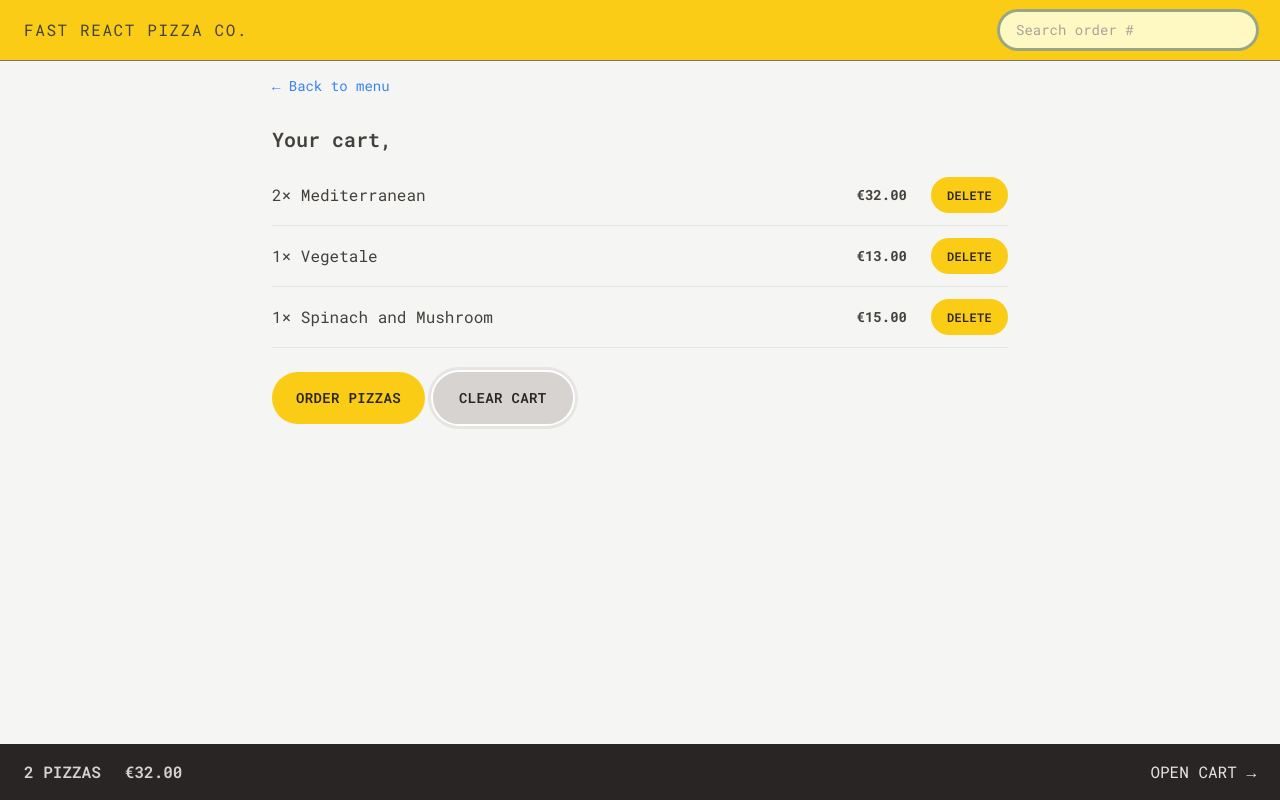
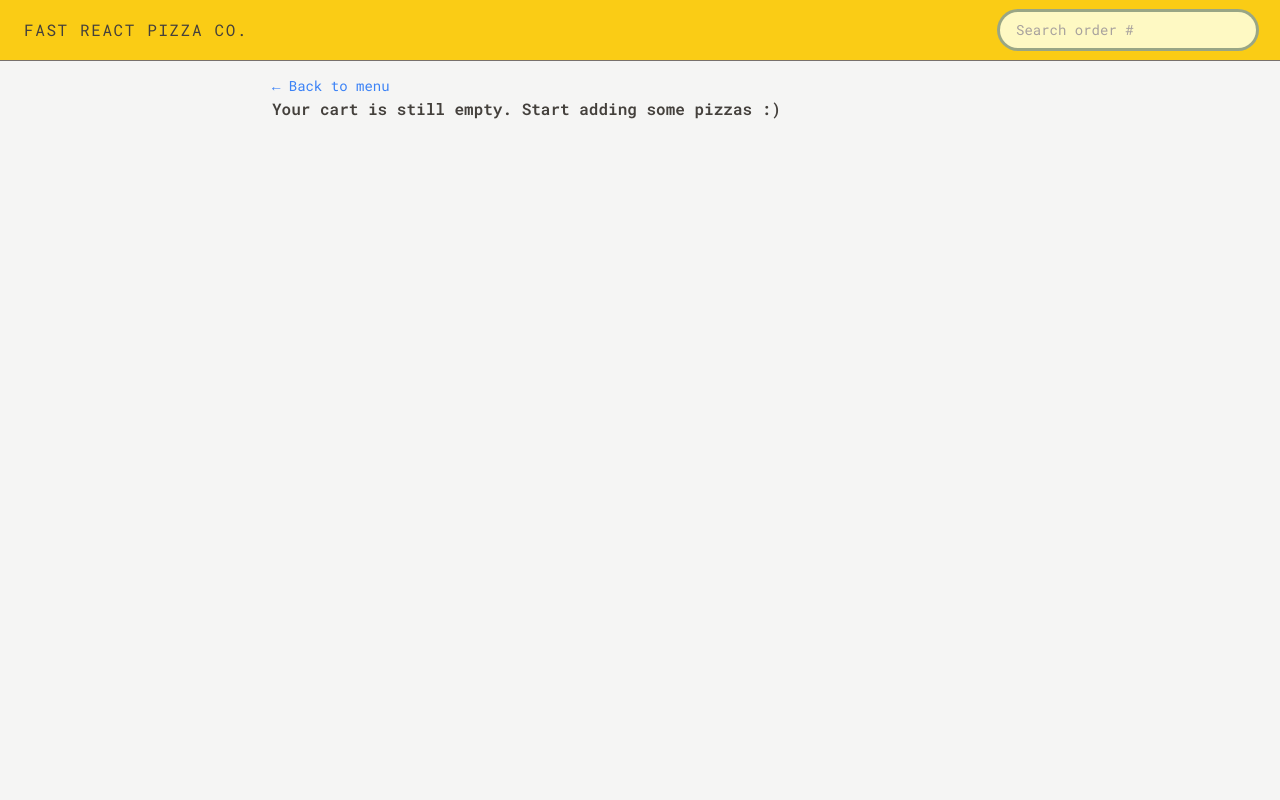
Before and after one commit to FlamingShali/Fast-React-Pizza, a React (Vite) app: page /cart in a window 1280 px wide. Both pictures are taken after a click on the button "CLEAR CART". Built offline with nearby package versions, Linux system fonts and the light colour scheme.

Commit message:
added deliting cart items functionality

```diff
--- a/src/features/cart/Cart.jsx
+++ b/src/features/cart/Cart.jsx
@@ -2,35 +2,39 @@ import { Link } from 'react-router-dom';
 import LinkButton from '../../ui/LinkButton';
 import Button from '../../ui/Button';
 import CartItem from './CartItem';
-import { useSelector } from 'react-redux';
-
-const fakeCart = [
-  {
-    pizzaId: 12,
-    name: 'Mediterranean',
-    quantity: 2,
-    unitPrice: 16,
-    totalPrice: 32,
-  },
-  {
-    pizzaId: 6,
-    name: 'Vegetale',
-    quantity: 1,
-    unitPrice: 13,
-    totalPrice: 13,
-  },
-  {
-    pizzaId: 11,
-    name: 'Spinach and Mushroom',
-    quantity: 1,
-    unitPrice: 15,
-    totalPrice: 15,
-  },
-];
+import { useDispatch, useSelector } from 'react-redux';
+import { clearCart, getCart, getUser } from './cartSlice';
+import EmptyCart from './EmptyCart';
+// const fakeCart = [
+//   {
+//     pizzaId: 12,
+//     name: 'Mediterranean',
+//     quantity: 2,
+//     unitPrice: 16,
+//     totalPrice: 32,
+//   },
+//   {
+//     pizzaId: 6,
+//     name: 'Vegetale',
+//     quantity: 1,
+//     unitPrice: 13,
+//     totalPrice: 13,
+//   },
+//   {
+//     pizzaId: 11,
+//     name: 'Spinach and Mushroom',
+//     quantity: 1,
+//     unitPrice: 15,
+//     totalPrice: 15,
+//   },
+// ];
 
 function Cart() {
-  const username = useSelector((state) => state.user.username);
-  const cart = fakeCart;
+  const username = useSelector(getUser);
+  const cart = useSelector(getCart);
+  const dispatch = useDispatch();
+
+  if (!cart.length) return <EmptyCart />;
 
   return (
     <div className="px-4 py-3">
@@ -45,7 +49,7 @@ function Cart() {
 
       <ul className="mt-3 divide-y divide-stone-200 border-b">
         {cart.map((item) => (
-          <CartItem item={item} key={item.key} />
+          <CartItem item={item} key={item.id} />
         ))}
       </ul>
 
@@ -54,7 +58,9 @@ function Cart() {
           Order pizzas
         </Button>
 
-        <Button type="secondary">Clear cart</Button>
+        <Button type="secondary" onClick={() => dispatch(clearCart())}>
+          Clear cart
+        </Button>
       </div>
     </div>
   );
--- a/src/features/cart/CartItem.jsx
+++ b/src/features/cart/CartItem.jsx
@@ -1,5 +1,6 @@
 import Button from '../../ui/Button';
 import { formatCurrency } from '../../utils/helpers';
+import DeleteItem from './DeleteItem';
 
 function CartItem({ item }) {
   const { pizzaId, name, quantity, totalPrice } = item;
@@ -11,7 +12,7 @@ function CartItem({ item }) {
       </p>
       <div className="flex items-center justify-between sm:gap-6">
         <p className="text-sm font-bold">{formatCurrency(totalPrice)}</p>
-        <Button type="small">Delete</Button>
+        <DeleteItem pizzaId={pizzaId} />
       </div>
     </li>
   );
--- /dev/null
+++ b/src/features/cart/DeleteItem.jsx
@@ -0,0 +1,13 @@
+import { useDispatch } from 'react-redux';
+import Button from '../../ui/Button';
+import { deleteItem } from './cartSlice';
+const DeleteItem = ({ pizzaId }) => {
+  const dispatch = useDispatch();
+  return (
+    <Button onClick={() => dispatch(deleteItem(pizzaId))} type="small">
+      Delete
+    </Button>
+  );
+};
+
+export default DeleteItem;
--- a/src/features/cart/EmptyCart.jsx
+++ b/src/features/cart/EmptyCart.jsx
@@ -1,11 +1,14 @@
 import { Link } from 'react-router-dom';
+import LinkButton from '../../ui/LinkButton';
 
 function EmptyCart() {
   return (
-    <div>
-      <Link to="/menu">&larr; Back to menu</Link>
+    <div className="px-4 py-3">
+      <LinkButton to="/menu">&larr; Back to menu</LinkButton>
 
-      <p>Your cart is still empty. Start adding some pizzas :)</p>
+      <p className="font-semibold">
+        Your cart is still empty. Start adding some pizzas :)
+      </p>
     </div>
   );
 }
--- a/src/features/cart/cartSlice.js
+++ b/src/features/cart/cartSlice.js
@@ -52,7 +52,12 @@ export const {
 
 export default cartSlice.reducer;
 
+export const getCart = (state) => state.cart.cart;
+export const getUser = (state) => state.user.username;
+
 export const getTotalCartQuantity = (state) =>
   state.cart.cart.reduce((sum, item) => sum + item.quantity, 0);
 export const getTotalCartPrice = (state) =>
   state.cart.cart.reduce((sum, item) => sum + item.totalPrice, 0);
+export const getCurrentQuantityById = (id) => (state) =>
+  state.cart.cart.find((item) => item.pizzaId === id)?.quantity ?? 0;
--- a/src/features/menu/MenuItem.jsx
+++ b/src/features/menu/MenuItem.jsx
@@ -1,11 +1,17 @@
-import { useDispatch } from 'react-redux';
+import { useDispatch, useSelector } from 'react-redux';
 import Button from '../../ui/Button';
 import { formatCurrency } from '../../utils/helpers';
 import { addItem } from '../cart/cartSlice';
+import DeleteItem from '../cart/DeleteItem';
+import { getCurrentQuantityById } from '../cart/cartSlice';
 
 function MenuItem({ pizza }) {
   const dispatch = useDispatch();
   const { id, name, unitPrice, ingredients, soldOut, imageUrl } = pizza;
+
+  const currentQuantity = useSelector(getCurrentQuantityById(id));
+
+  const isInCart = currentQuantity > 0;
 
   function handleAddToCart() {
     const newItem = {
@@ -17,6 +23,7 @@ function MenuItem({ pizza }) {
     };
     dispatch(addItem(newItem));
   }
+  console.log(currentQuantity);
 
   return (
     <li className="flex gap-4 py-2">
@@ -38,8 +45,9 @@ function MenuItem({ pizza }) {
               Sold out
             </p>
           )}
+          {isInCart && <DeleteItem pizzaId={id} />}
 
-          {!soldOut && (
+          {!soldOut && !isInCart && (
             <Button onClick={handleAddToCart} type="small">
               Add to cart
             </Button>
```
